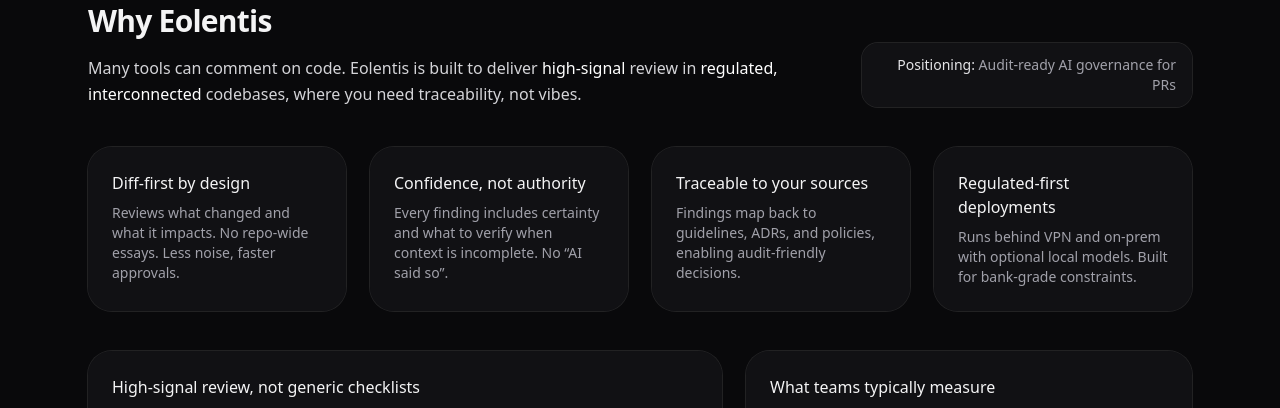
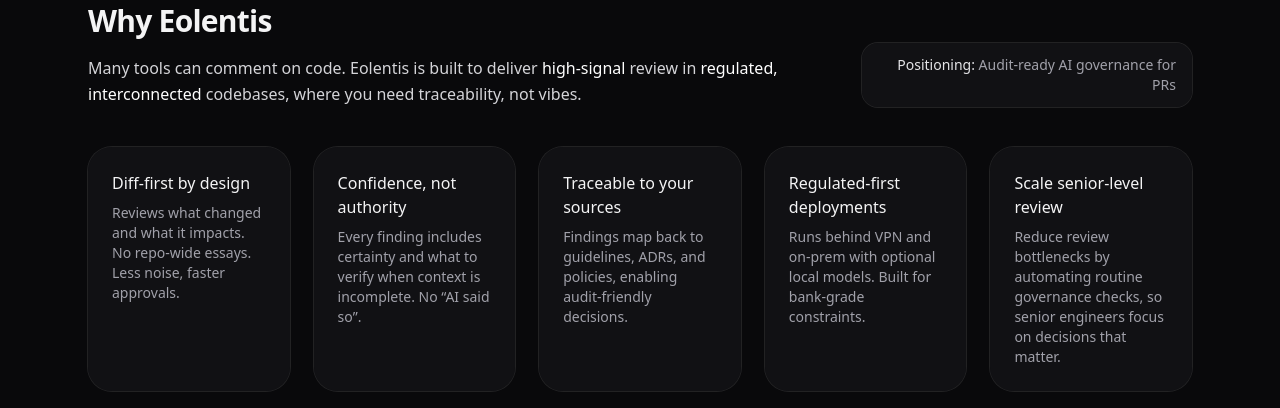
Before and after one commit to Eolentis-Labs/web, a plain HTML site: page index.html in a window 1280 px wide. Shown: the part 1456-1864 px from the top of the page. Drawn offline with nearby package versions, Linux system fonts and the light colour scheme.

Commit message:
Modify grid layout and add senior-level review section
Updated grid layout and added new section for senior-level review.

```diff
--- a/index.html
+++ b/index.html
@@ -204,7 +204,7 @@
         </div>
       </div>
 
-      <div class="mt-10 grid md:grid-cols-2 lg:grid-cols-4 gap-6">
+      <div class="mt-10 grid md:grid-cols-3 lg:grid-cols-5 gap-6">
         <div class="rounded-3xl bg-zinc-900/60 ring-1 ring-white/10 p-6">
           <div class="font-medium">Diff-first by design</div>
           <div class="mt-2 text-zinc-400 text-sm">
@@ -227,6 +227,12 @@
           <div class="font-medium">Regulated-first deployments</div>
           <div class="mt-2 text-zinc-400 text-sm">
             Runs behind VPN and on-prem with optional local models. Built for bank-grade constraints.
+          </div>
+        </div>
+        <div class="rounded-3xl bg-zinc-900/60 ring-1 ring-white/10 p-6">
+          <div class="font-medium">Scale senior-level review</div>
+          <div class="mt-2 text-zinc-400 text-sm">
+            Reduce review bottlenecks by automating routine governance checks, so senior engineers focus on decisions that matter.
           </div>
         </div>
       </div>
```
